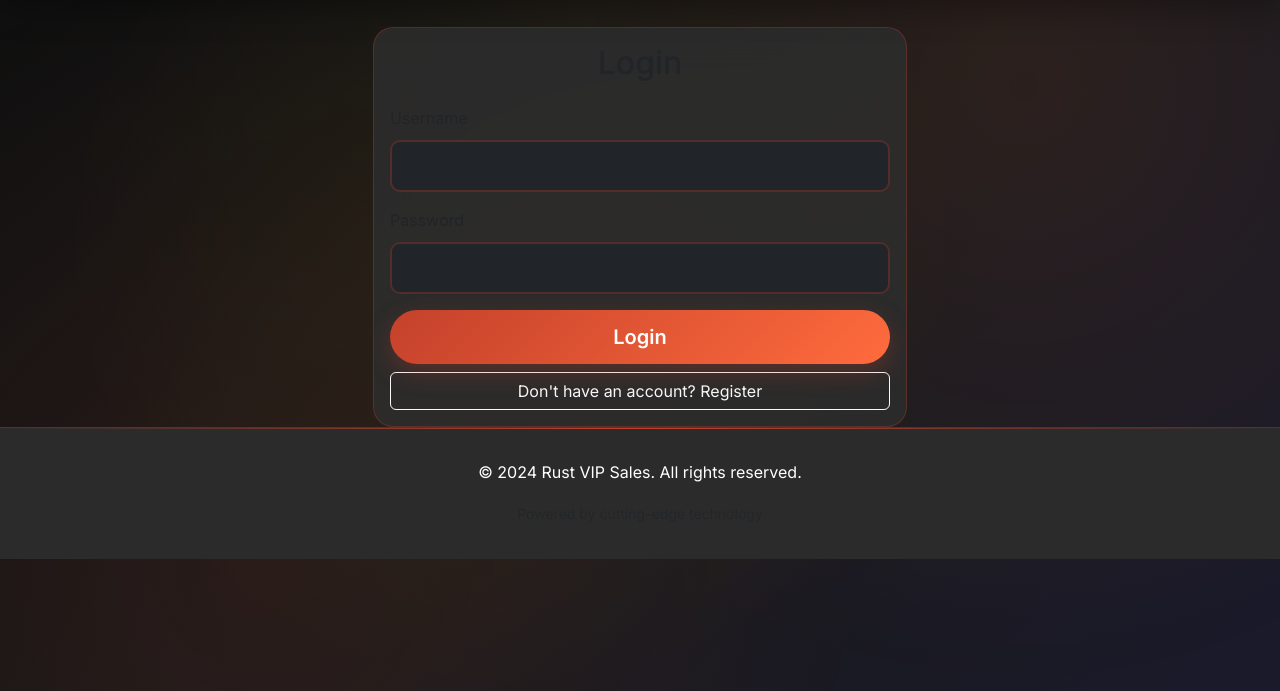
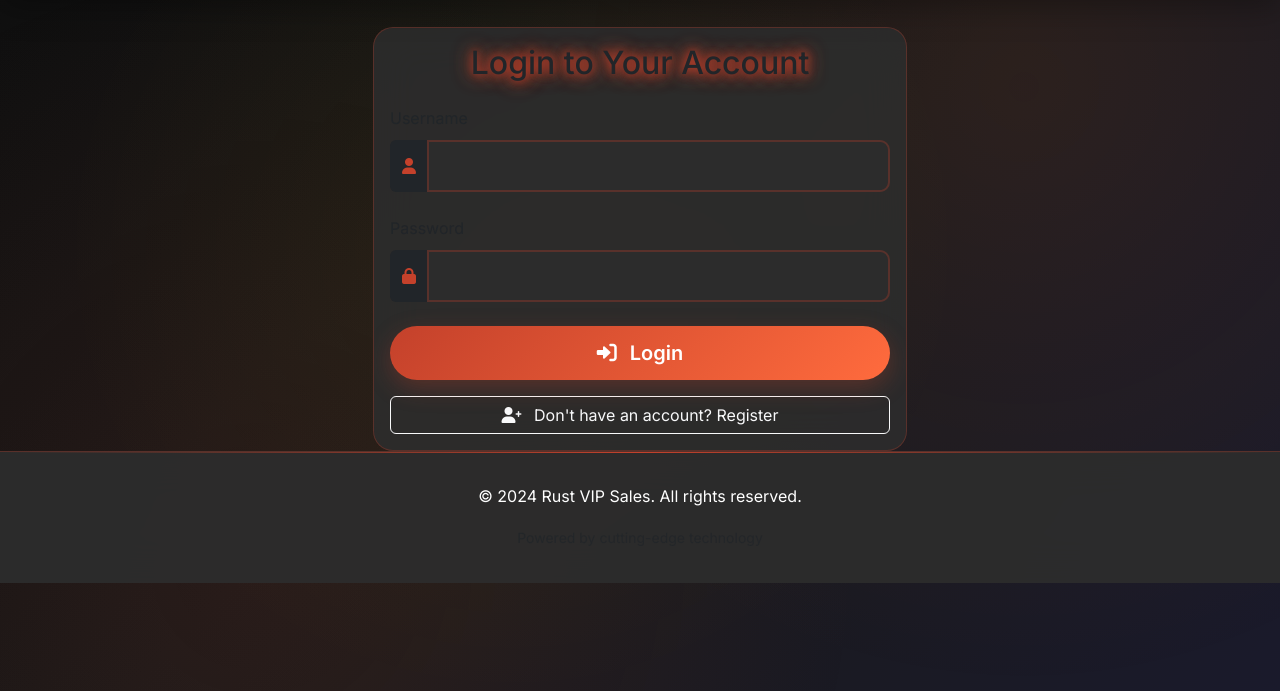
Before and after one commit to Dev-Ces/Rust-Vip-Sales, a Flask app: page /login in a window 1280 px wide. Shown: the part 73-764 px from the top of the page. Run offline with Flask 3, Linux system fonts and the light colour scheme.

Commit message:
Add files via upload

```diff
--- a/app/templates/auth/login.html
+++ b/app/templates/auth/login.html
@@ -1,30 +1,48 @@
 {% extends "base.html" %}
 
 {% block content %}
-<div class="container">
+<div class="container fade-in-up">
     <div class="row justify-content-center">
         <div class="col-md-6">
             <div class="card">
                 <div class="card-body">
-                    <h2 class="card-title text-center mb-4">Login</h2>
+                    <h2 class="card-title text-center mb-4 text-glow">Login to Your Account</h2>
 
-                    <form method="POST" action="{{ url_for('auth.login') }}">
-                        <div class="mb-3">
+                    <form method="POST" action="{{ url_for('auth.login') }}" class="needs-validation" novalidate>
+                        <div class="mb-4">
                             <label for="username" class="form-label">Username</label>
-                            <input type="text" class="form-control bg-dark text-light" id="username"
-                                   name="username" required>
+                            <div class="input-group">
+                                <span class="input-group-text bg-dark border-0">
+                                    <i class="fas fa-user" style="color: var(--rust-primary);"></i>
+                                </span>
+                                <input type="text" class="form-control" id="username"
+                                       name="username" required>
+                            </div>
+                            <div class="invalid-feedback">
+                                Please enter your username.
+                            </div>
                         </div>
 
-                        <div class="mb-3">
+                        <div class="mb-4">
                             <label for="password" class="form-label">Password</label>
-                            <input type="password" class="form-control bg-dark text-light" id="password"
-                                   name="password" required>
+                            <div class="input-group">
+                                <span class="input-group-text bg-dark border-0">
+                                    <i class="fas fa-lock" style="color: var(--rust-primary);"></i>
+                                </span>
+                                <input type="password" class="form-control" id="password"
+                                       name="password" required>
+                            </div>
+                            <div class="invalid-feedback">
+                                Please enter your password.
+                            </div>
                         </div>
 
-                        <div class="d-grid gap-2">
-                            <button type="submit" class="btn btn-rust btn-lg">Login</button>
+                        <div class="d-grid gap-3">
+                            <button type="submit" class="btn btn-rust btn-lg">
+                                <i class="fas fa-sign-in-alt me-2"></i> Login
+                            </button>
                             <a href="{{ url_for('auth.register') }}" class="btn btn-outline-light">
-                                Don't have an account? Register
+                                <i class="fas fa-user-plus me-2"></i> Don't have an account? Register
                             </a>
                         </div>
                     </form>
@@ -34,3 +52,21 @@
     </div>
 </div>
 {% endblock %}
+
+{% block scripts %}
+<script>
+(function () {
+    'use strict'
+    var forms = document.querySelectorAll('.needs-validation')
+    Array.prototype.slice.call(forms).forEach(function (form) {
+        form.addEventListener('submit', function (event) {
+            if (!form.checkValidity()) {
+                event.preventDefault()
+                event.stopPropagation()
+            }
+            form.classList.add('was-validated')
+        }, false)
+    })
+})()
+</script>
+{% endblock %}
```
Also changed, not shown: app/templates/auth/register.html (+39 -17 lines).
